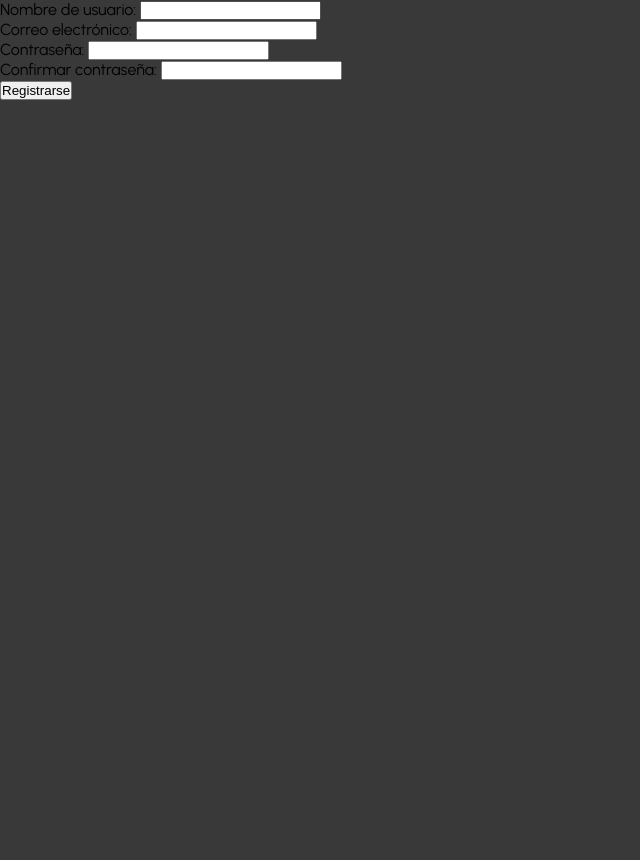
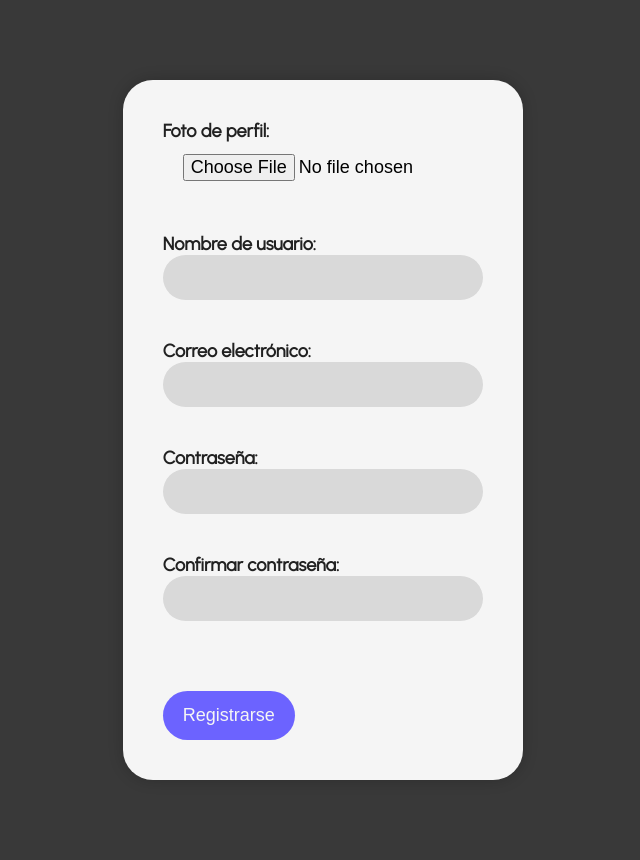
Before and after one commit to FJGE/InstaChat, a PHP site: page /views/register.php in a window 1280 px wide. Shown: the whole page, without its empty margins (0-640 px from the left). Before the commit the page ends 100 px from the top, so only its background shows below. Run offline with PHP 8.4, Linux system fonts and the light colour scheme.

Commit message:
Añadiendo foto de perfil
Estoy configurando al posibilidad de poner una foto de perfil para el usuario.

```diff
--- /dev/null
+++ b/config/functions.php
@@ -0,0 +1,6 @@
+<?php
+    function createCookie($name, $message, $destination) {
+        setcookie($name, $message, time() + 3600, "/");
+        header($destination);
+    }
+?>
--- a/index.html
+++ b/index.html
@@ -30,8 +30,6 @@
                 </p>
                 <a href="./views/register.php">Registrate</a>
             </section>
-
-            <img id="scroll-icon" src="./resources/imgs/mouse_scroll.svg" alt="Icono del menu" width="50px" />
         </header>
 
         <div class="container">
--- a/resources/css/style.css
+++ b/resources/css/style.css
@@ -6,6 +6,7 @@
 
 :root {
     --primary-color: #6c63ff;
+    --primry-color-hover: #5639ac;
     --white: #f5f5f5;
     --light-gray: #d9d9d9;
     --gray: #a6a6a6;
@@ -33,11 +34,13 @@ a {
 
 body {
     font-family: 'Urbanist';
+    color: var(--white);
     background-color: var(--dark-gray);
 }
 
 body#home {
     background-color: var(--white);
+    color: var(--black);
 }
 
 .container {
@@ -74,6 +77,10 @@ body#home {
     display: flex;
     justify-content: space-between;
     align-items: center;
+}
+
+#hero nav a:hover {
+    color: var(--light-gray);
 }
 
 #hero .nav-list {display: none;}
@@ -135,6 +142,79 @@ footer {
     color: var(--white);
 }
 
+/* ----------------------------- Register Page ------------------------------ */
+#RegLog form {
+    margin: 50px auto;
+    width: 400px;
+    background-color: var(--white);
+    border-radius: 30px;
+    padding: 40px;
+    box-shadow: 0px 0px 15px rgba(0, 0, 0, 0.2);
+}
+
+#RegLog label {
+    display: block;
+    font-size: 18px;
+    color: var(--black);
+    font-weight: bold;
+}
+
+input[type="text"], input[type="email"], input[type="password"], input[type="file"] {
+    width: 100%;
+    padding: 12px 20px;
+    border: none;
+    border-radius: 40px;
+    background-color: var(--light-gray);
+    font-size: 18px;
+    margin-bottom: 40px;
+}
+
+input[type="file"] {
+    background-color: transparent;
+    color: black;
+}
+
+#RegLog input[type="submit"] {
+    background-color: var(--primary-color);
+    border: none;
+    color: var(--white);
+    padding: 14px 20px;
+    border-radius: 50px;
+    font-size: 18px;
+    cursor: pointer;
+    margin-top: 30px;
+}
+
+#RegLog input[type="submit"]:hover {
+    background-color: #5639ac;
+}
+
+.error-message {
+    color: red;
+    font-size: 18px;
+    margin-bottom: 20px;
+    text-align: center;
+}
+
+/* ----------------------------- Main Page ------------------------------ */
+#searchForm {
+    position: relative;
+    width: 90%;
+}
+
+#searchForm button {
+    position: absolute;
+    background-color: transparent;
+    border: 0px solid transparent;
+    right: 10px;
+    top: 10px;
+}
+
+#searchForm button span {
+    font-weight: bold;
+    color: var(--black);
+}
+
 @media(min-width: 720px) {
     #hero {height: 100vh;}
     #hero #logo {display: none;}
@@ -160,4 +240,5 @@ footer {
     #about div {text-align: left;}
 
     .grid-columns {grid-template-columns: repeat(2, 48%);}
+    main.grid-columns {grid-template-columns: 20% 80%;}
 }
--- a/views/register.php
+++ b/views/register.php
@@ -7,7 +7,7 @@
         <title>InstaChat - Registro</title>
         <link rel="stylesheet" href="../resources/css/style.css">
     </head>
-    <body>
+    <body id="RegLog">
         <?php
         //Verificar si existe la cookie con el mensaje de error
         if(isset($_COOKIE['error'])) {
@@ -17,7 +17,12 @@
         }
         ?>
 
+        <div class="container">
+            <section class="grid-columns">
                 <form action="../controllers/RegisterController.php" method="POST">
+                    <label for="profile-picture">Foto de perfil:</label>
+                    <input type="file" id="profile-picture" name="profile-picture">
+
                     <label for="username">Nombre de usuario:</label>
                     <input type="text" id="username" name="username" required /><br />
 
@@ -32,5 +37,7 @@
 
                     <input type="submit" value="Registrarse" name="submit" />
                 </form>
+            </section>
+        </div>
     </body>
 </html>
```
Also changed, not shown: controllers/LoginController.php (+4 -5 lines), controllers/RegisterController.php (+18 -20 lines), controllers/SearchUsersController.php (added, +17 -0 lines), resources/js/searchUsers.js (added, +16 -0 lines), views/login.php (+4 -4 lines), views/main.php (+76 -2 lines), documentation/moqups/LandingPage.png (added), documentation/moqups/Login.png (added), documentation/moqups/Register.png (added), resources/imgs/about-img-desktop.jpg (deleted), resources/imgs/mouse_scroll.svg (deleted), resources/imgs/register-img.jpg (added). Lines whose indentation alone changed are shown as unchanged.
